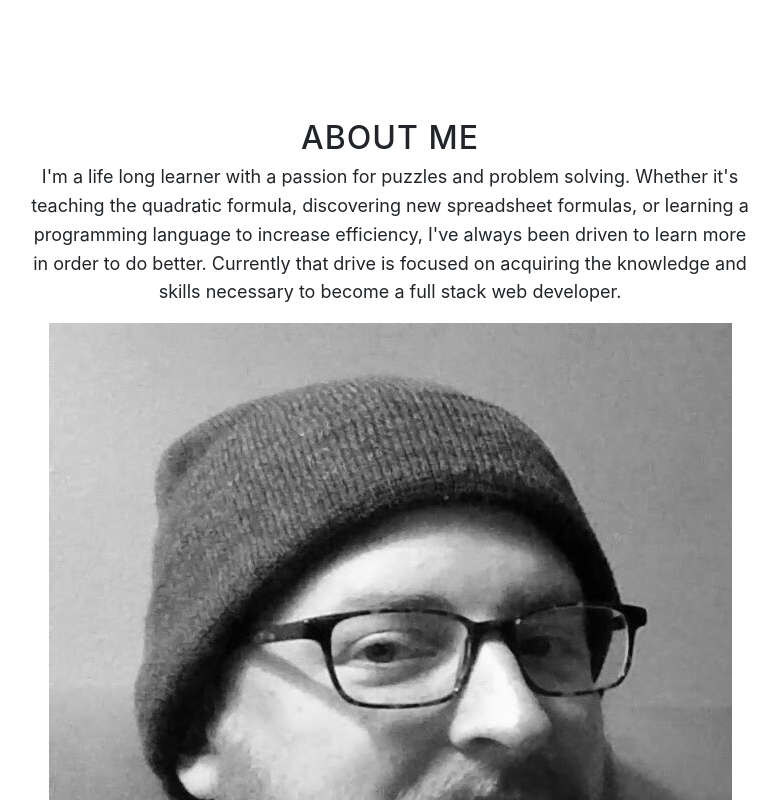
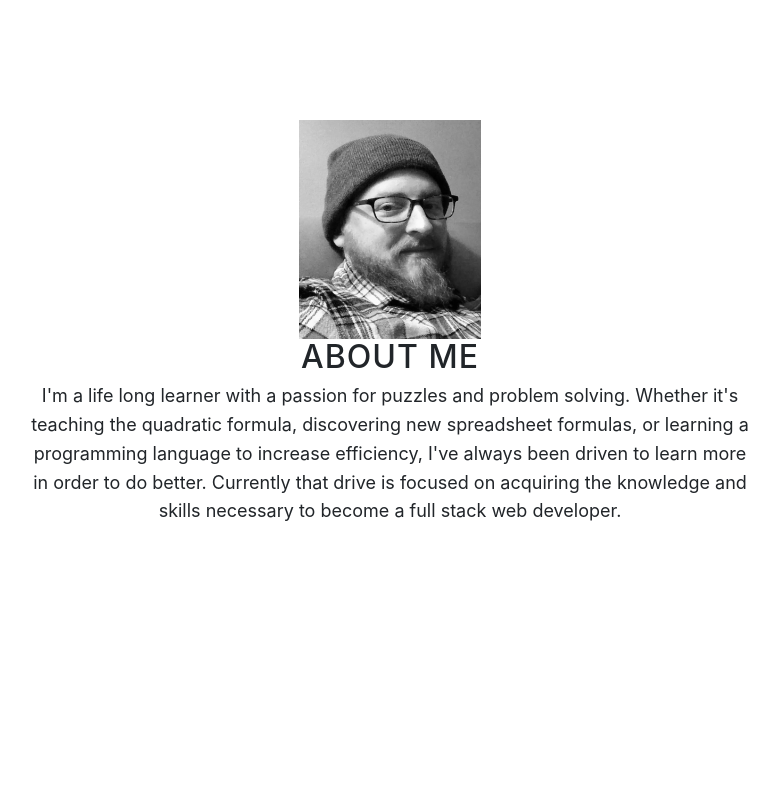
Before and after one commit to mdcollins80/mdcollins80.github.io, a website with bundled scripts: page index.html in a window 1280 px wide. Shown: the part 880-1680 px from the top of the page, without its empty margins (250-1029 px from the left). Built offline with nearby package versions, Linux system fonts and the light colour scheme.

Commit message:
Resizes profile picture
Resizes the profile picture to 25%

```diff
--- a/index.html
+++ b/index.html
@@ -78,13 +78,13 @@
       <div class="container">
         <div class="row">
           <div class="col-lg-8 mx-auto">
-            <h2>About Me</h2>
-            <p>I'm a life long learner with a passion for puzzles and problem solving. Whether it's teaching the quadratic formula, discovering new spreadsheet formulas, or learning a programming language to increase efficiency, I've always been driven to learn more in order to do better. Currently that drive is focused on acquiring the knowledge and skills necessary to become a full stack web developer.</p>
+            <img src="img/IMG_20170311_165514.jpg" width=25%>
           </div>
         </div>
         <div class="row">
           <div class="col-lg-8 mx-auto">
-            <img src="img/IMG_20170311_165514.jpg">
+            <h2>About Me</h2>
+            <p>I'm a life long learner with a passion for puzzles and problem solving. Whether it's teaching the quadratic formula, discovering new spreadsheet formulas, or learning a programming language to increase efficiency, I've always been driven to learn more in order to do better. Currently that drive is focused on acquiring the knowledge and skills necessary to become a full stack web developer.</p>
           </div>
         </div>
       </div>
```
